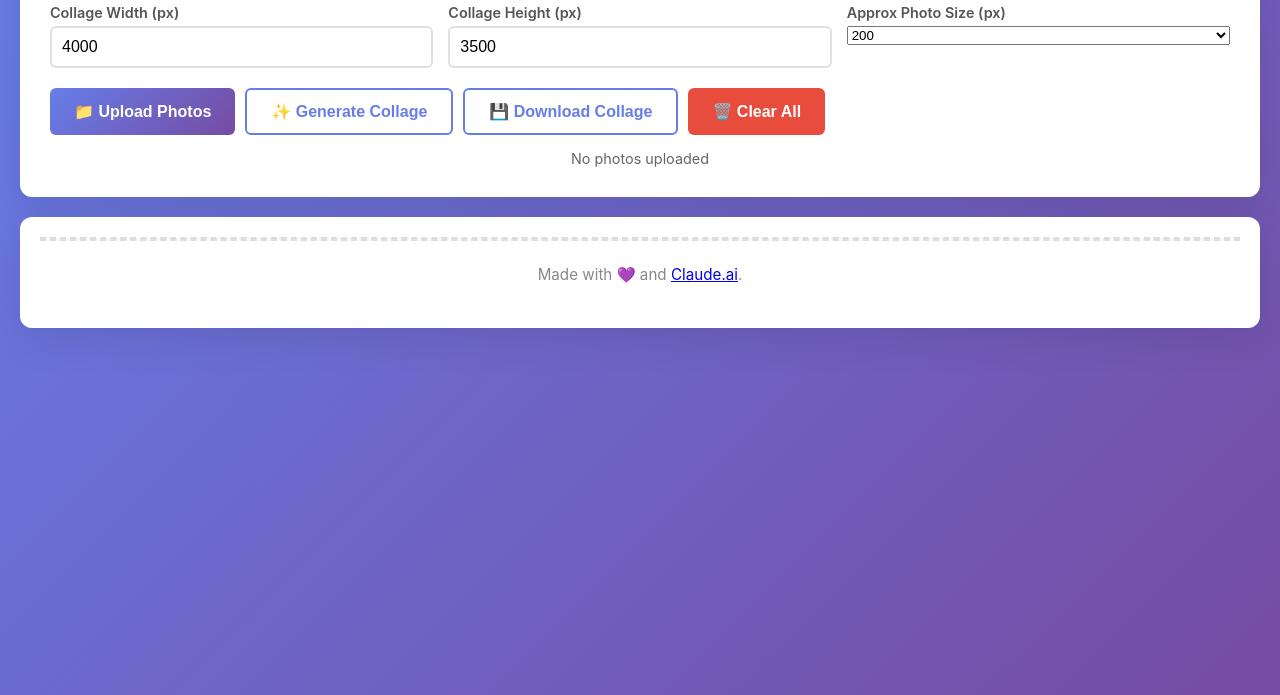
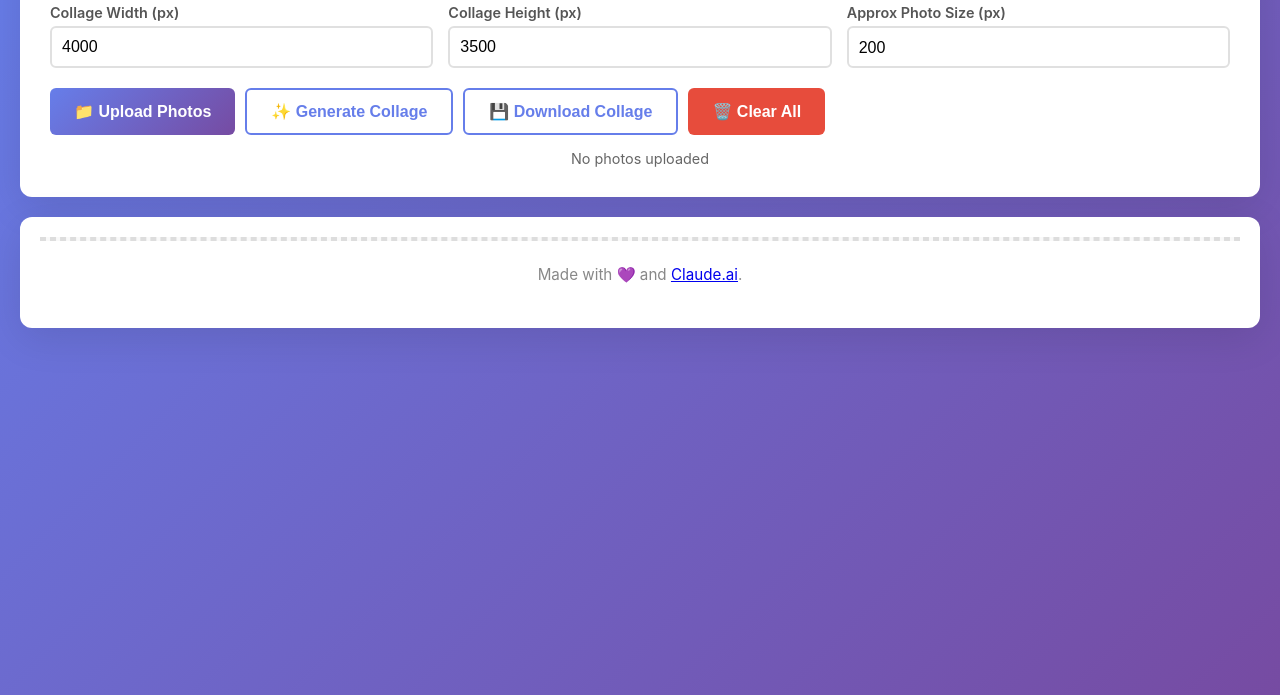
Before and after one commit to konki-vienna/photo-collage, a plain HTML site: page index.html in a window 1280 px wide. Shown: the part 105-800 px from the top of the page. Drawn offline with Linux system fonts and the light colour scheme.

Commit message:
sdfsfsdf

```diff
--- a/style.css
+++ b/style.css
@@ -50,6 +50,24 @@ label {
   font-weight: 600;
   color: #555;
   font-size: 0.9rem;
+}
+
+select {
+  padding: 10px;
+  border: 2px solid #e0e0e0;
+  border-radius: 6px;
+  font-size: 1rem;
+  transition: border-color 0.3s;
+  height: 42px; /* gleiche Höhe wie input */
+  background: white;
+  appearance: none;
+  -webkit-appearance: none;
+  -moz-appearance: none;
+}
+
+select:focus {
+  outline: none;
+  border-color: #667eea;
 }
 
 input[type="number"],
```
